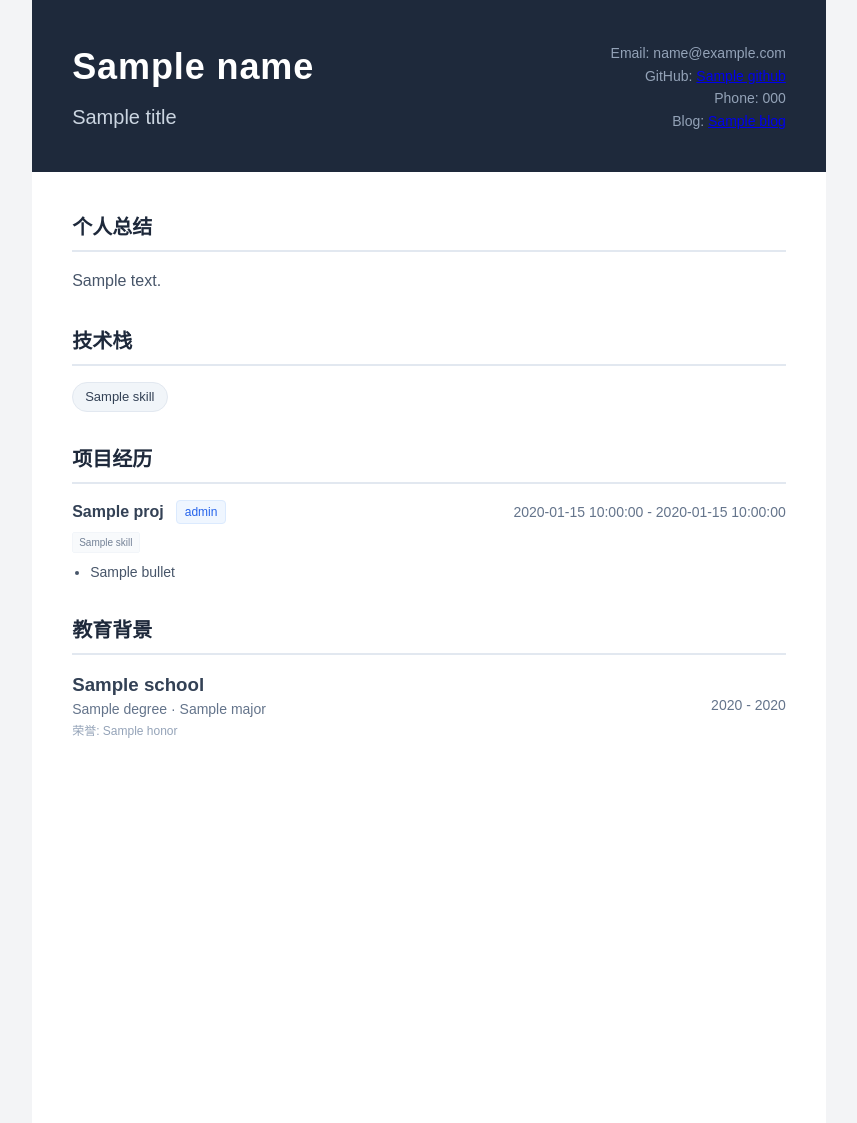
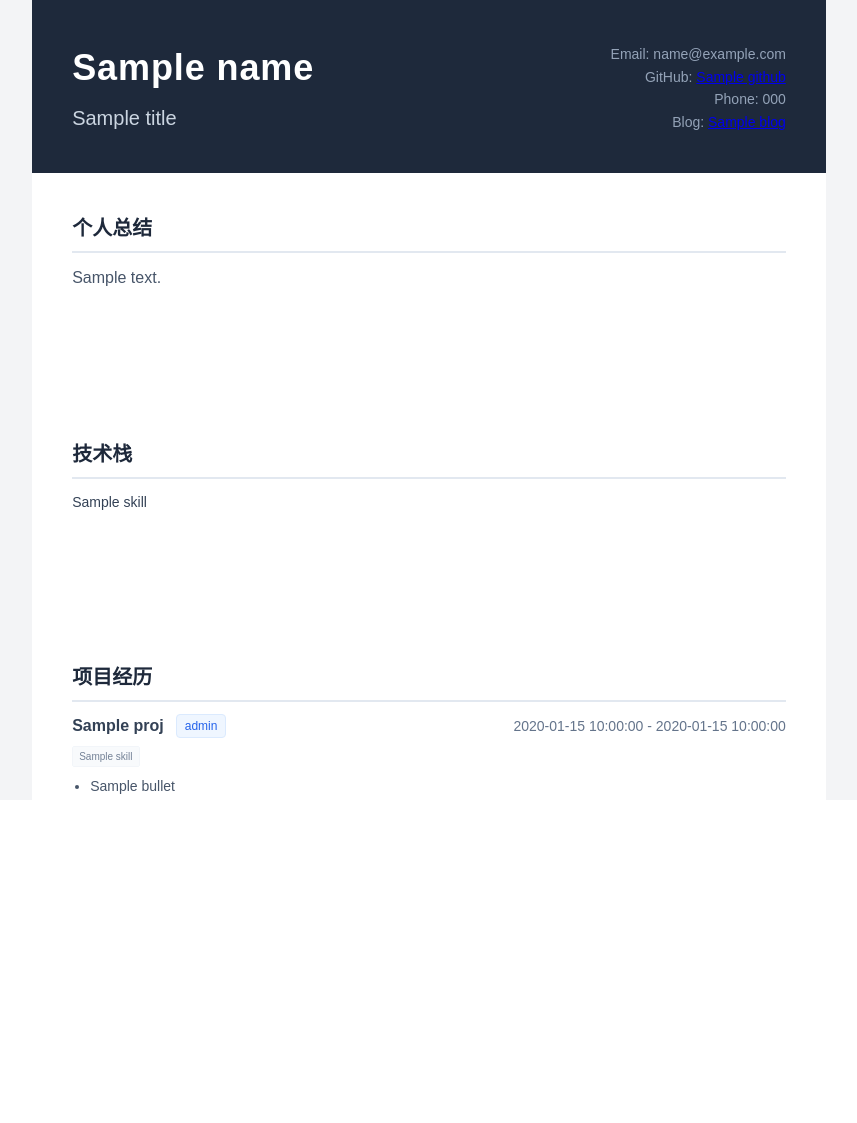
Before and after one commit to david-dev-lab/resume-agent, a Python web app: template src/resume_agent/templates/resume_v1.html in a window 1280 px wide. Shown: the whole page, without its empty margins (211-1068 px from the left). After the commit the page ends 794 px from the top, so only its background shows below. Run offline with Jinja, Linux system fonts and the light colour scheme; the template is opened without the code that fills it: most values are stand-ins (such as "Sample title", 1, 10 or a date in 2020).

Commit message:
feat: refine resume prompts and enhance HTML layout for concise skills presentation

```diff
--- a/src/resume_agent/templates/resume_v1.html
+++ b/src/resume_agent/templates/resume_v1.html
@@ -16,8 +16,9 @@
         html, body {
             width: 100%;
             height: 100%;
-            margin: 0;
-            padding: 0;
+            margin: 0 !important;
+            padding: 0 !important;
+            overflow: hidden; /* 防止任何溢出滚动条 */
         }
 
         body {
@@ -39,10 +40,14 @@
         .page-container {
             width: 210mm;
             min-height: 297mm;
-            margin: 0 auto; /* 移除外边距 */
+            margin: 0 auto;
             background: white;
-            box-shadow: none; /* 移除阴影 */
+            box-shadow: none;
             position: relative;
+
+            /* 新增：Flexbox 垂直布局，实现智能填满 */
+            display: flex;
+            flex-direction: column;
         }
 
         /* 打印时去除阴影和外边距，并强制占满 */
@@ -61,12 +66,18 @@
 
         /* ================= Header Section ================= */
         .header {
-            background-color: #1e293b; /* bg-slate-800 */
+            background-color: #1e293b;
             color: white;
             padding: 40px;
+
+            /* 终极修复：绝对定位强制贴顶 */
+            margin: 0;
+            border-top: 1px solid #1e293b; /* 物理填补白线 */
+
             display: flex;
             justify-content: space-between;
             align-items: flex-end;
+            flex-shrink: 0;
         }
 
         .header-left h1 {
@@ -97,10 +108,15 @@
         /* ================= Content Section ================= */
         .content {
             padding: 40px;
+            flex-grow: 1; /* 让内容区域自动占据剩余空间 */
+            display: flex;
+            flex-direction: column;
+            justify-content: space-between; /* 关键：让各个 section 均匀分布 */
+            gap: 20px; /* 最小间距 */
         }
 
         .section {
-            margin-bottom: 32px;
+            margin-bottom: 0; /* 交给 flex gap 控制 */
         }
 
         .section-title {
@@ -109,7 +125,7 @@
             color: #1e293b; /* text-slate-800 */
             border-bottom: 2px solid #e2e8f0; /* border-slate-200 */
             padding-bottom: 8px;
-            margin-bottom: 16px;
+            margin-bottom: 12px;
         }
 
         /* ================= Summary ================= */
@@ -119,21 +135,18 @@
             text-align: justify;
         }
 
-        /* ================= Skills ================= */
+        /* ================= Skills (Concise) ================= */
         .skills-wrapper {
-            display: flex;
-            flex-wrap: wrap;
-            gap: 8px;
+            font-size: 14px;
+            color: #334155;
+            line-height: 1.6;
+            font-weight: 500;
         }
 
-        .skill-tag {
-            background-color: #f1f5f9; /* bg-slate-100 */
-            color: #334155; /* text-slate-700 */
-            padding: 4px 12px;
-            border-radius: 9999px; /* rounded-full */
-            font-size: 13px; /* text-sm */
-            font-weight: 500;
-            border: 1px solid #e2e8f0; /* border-slate-200 */
+        .skill-separator {
+            color: #cbd5e1; /* text-slate-300 */
+            margin: 0 8px;
+            font-weight: 300;
         }
 
         /* ================= Experience ================= */
@@ -272,9 +285,7 @@
             <section class="section">
                 <h2 class="section-title">技术栈</h2>
                 <div class="skills-wrapper">
-                    {% for skill in skills %}
-                    <span class="skill-tag">{{ skill }}</span>
-                    {% endfor %}
+                    {% for skill in skills[:8] %}{{ skill }}{% if not loop.last %}<span class="skill-separator">•</span>{% endif %}{% endfor %}
                 </div>
             </section>
 
```
Also changed, not shown: src/resume_agent/prompts/default.yaml (+7 -1 lines).
